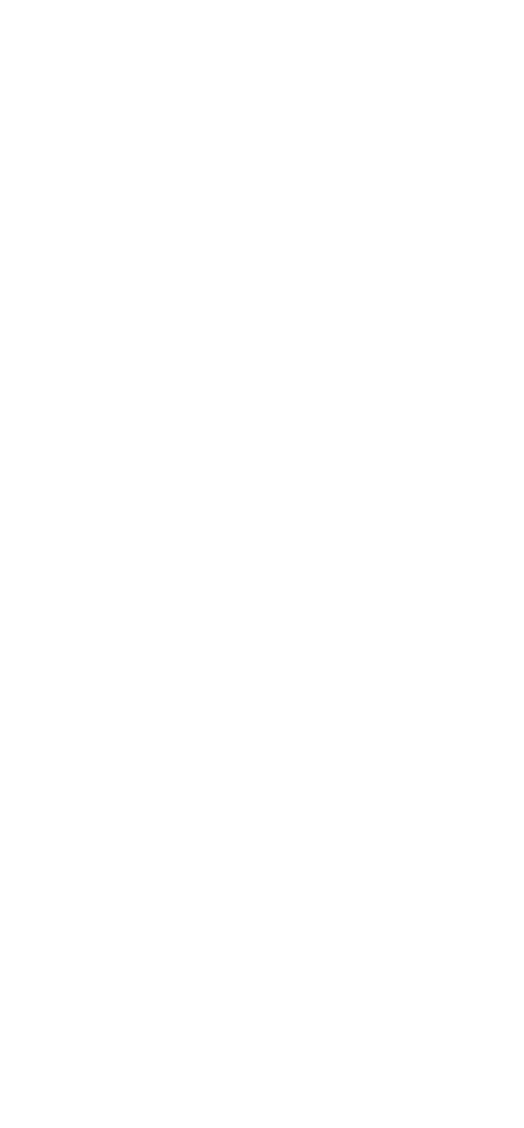
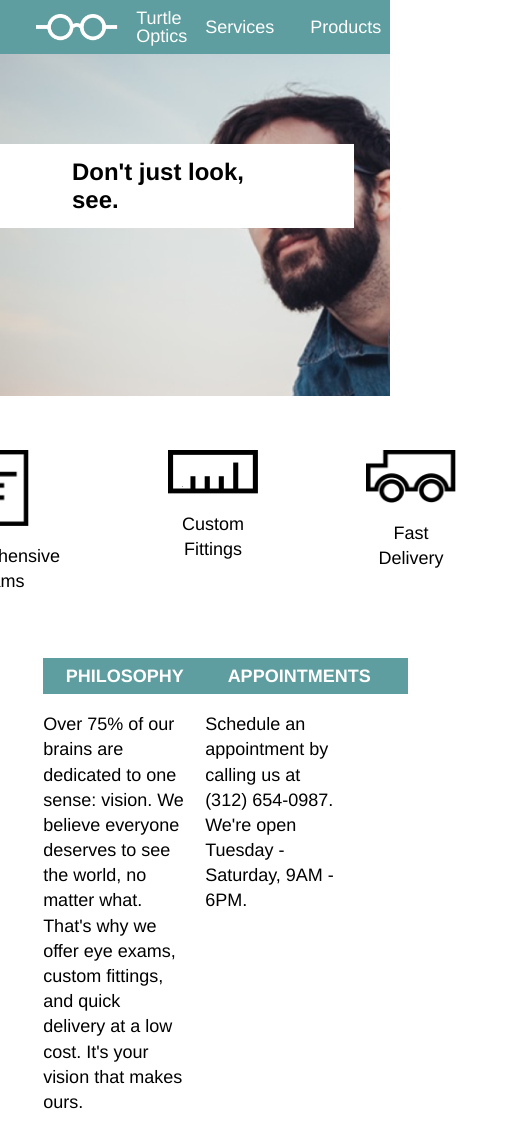
Before and after one commit to ninexix/turtleoptics, a plain HTML site: page index.html in a window 390 px wide. Shown: the top 1128 px of the page, 524 px wide, since content can reach past the window. Before the commit the page ends 844 px from the top, so only its background shows below. Drawn offline with Linux system fonts and the light colour scheme.

Commit message:
build computer and tablet.  Mobile missing.

```diff
--- a/index.html
+++ b/index.html
@@ -7,6 +7,74 @@
     <title>Turtle Optics</title>
   </head>
   <body>
+    <header>
+      <div class="container">
+
+        <div class="toolbar">
+
+          <div class="logo">
+            <img src="./resources/images/logo-white.png" alt="logo">
+            <h1>Turtle Optics</h1>
+          </div>
+
+          <nav>
+            <ul>
+              <li>Services</li>
+              <li>Products</li>
+              <li>Contacts</li>
+            </ul>
+          </nav>
+        </div>
+
+        <div class="banner">
+          <h2>Don't just look, see.</h2>
+        </div>
+      </div>
+    </header>
+
+
+    <div class="services">
+      <div class="containerh">
+
+        <div class="item" id="exams">
+          <img src="./resources/images/paper-icon.png" alt="comprehensive exams">
+          <h3>Comprehensive</h3>
+          <h3>Exams</h3>
+        </div>
+        <div class="item" id="fittings">
+          <img src="./resources/images/ruler-icon.png" alt="custom fittings">
+          <h3>Custom</h3>
+          <h3>Fittings</h3>
+        </div>
+        <div class="item" id="delivery">
+          <img src="./resources/images/truck-icon.png" alt="fast delivery">
+          <h3>Fast</h3>
+          <h3>Delivery</h3>
+        </div>
+      </div>
+    </div>
+
+    <div class="info">
+      <div class="containerh">
+        <div class="infobox" id="philosophy">
+          <h4>Philosophy</h4>
+          <p>Over 75% of our brains are dedicated to one sense: vision.  We believe everyone deserves to see the world, no matter what.  That's why we offer eye exams, custom fittings, and quick delivery at a low cost.  It's your vision that makes ours.</p>
+        </div>
+        <div class="infobox" id="appointments">
+          <h4>Appointments</h4>
+          <p>Schedule an appointment by calling us at (312) 654-0987.  We're open Tuesday - Saturday, 9AM - 6PM.</p>
+        </div>
+      </div>
+
+    </div>
+
+
+    <footer>
+      <div class="containerh">
+        <img src="./resources/images/logo-black.png" alt="footer logo">
+        <h5>Copyright Turtle Optics</h5>
+      </div>
+    </footer>
 
   </body>
 </html>
--- a/resources/css/style.css
+++ b/resources/css/style.css
@@ -0,0 +1,179 @@
+html {
+  font-size: 18px;
+  line-height: 1.4;
+}
+
+body {
+  font-family: Helvetica;
+}
+
+header {
+  background-image: url("../images/glasses-bg.png");
+  height: 30rem;
+  background-size: cover;
+  display: flex;
+  align-items: center;
+  flex-direction: column;
+}
+
+.toolbar {
+  background-color: cadetblue;
+  margin-top: 1rem;
+  width: 100%;
+  display: flex;
+  justify-content: space-between;
+  color: white;
+}
+
+header img {
+  height: 1.5rem;
+  margin-left: 2rem;
+  margin-right: 1rem;
+}
+
+header h1 {
+  font-size: 1rem;
+}
+
+.logo {
+  display: flex;
+  align-items: center;
+}
+
+nav ul{
+  display: flex;
+  margin-right: 1rem;
+}
+
+nav li {
+  margin: 1rem;
+}
+
+.banner {
+  margin-right: -2rem;
+}
+
+header h2 {
+  font-weight: bold;
+  font-size: 2rem;
+  line-height: 1.2;
+  background-color: white;
+  padding: 1.5rem 5rem;
+  margin-top: 10rem;
+}
+
+.container {
+  width: 960px;
+  display: flex;
+  flex-direction: column;
+  align-items: flex-end;
+}
+
+.services {
+  display: flex;
+  justify-content: center;
+}
+
+.containerh{
+  width: 960px;
+  display: flex;
+  justify-content: center;
+}
+
+.item {
+  display: flex;
+  flex-direction: column;
+  align-items: center;
+  margin: 3rem;
+  height: 8rem;
+}
+
+.item img {
+  width: 5rem;
+  margin-bottom: 1rem;
+}
+
+.item h3 {
+  line-height: 1.4;
+}
+
+.containerh #exams img {
+  width: 3.5rem;
+}
+
+.infobox {
+  width: 35%;
+  margin: 2.5%;
+}
+
+.infobox h4 {
+  text-transform: uppercase;
+  font-size: 1rem;
+  background-color: cadetblue;
+  color: white;
+  font-weight: bold;
+  padding-left: 1.25rem;
+  padding-top: 0.5rem;
+  padding-bottom: 0.5rem;
+  width: 10rem;
+  margin-bottom: 1rem;
+}
+
+.info {
+  display: flex;
+  justify-content: center;
+  margin-bottom: 5rem;
+}
+
+footer {
+  display: flex;
+  justify-content: center;
+}
+
+footer .containerh {
+  background: azure;
+  display: flex;
+  align-items: center;
+  justify-content: flex-start;
+}
+
+footer img {
+  height: 1.5rem;
+  margin-right: 1rem;
+  margin-top: 4rem;
+  margin-bottom: 4rem;
+  margin-left: 4rem;
+}
+
+p {
+  line-height: 1.4;
+}
+
+@media only screen and (max-width: 1024px) {
+  header {
+    height: 22rem;
+  }
+
+  .container {
+    width: 100%;
+  }
+
+  .banner {
+    margin-right: 2rem;
+  }
+
+  header h2 {
+    font-size: 1.33rem;
+    padding: 0.75rem 4rem;
+    margin-top: 5rem;
+  }
+
+  .toolbar {
+    margin: 0;
+  }
+
+  footer .containerh {
+    width: 100%;
+  }
+
+}
```
